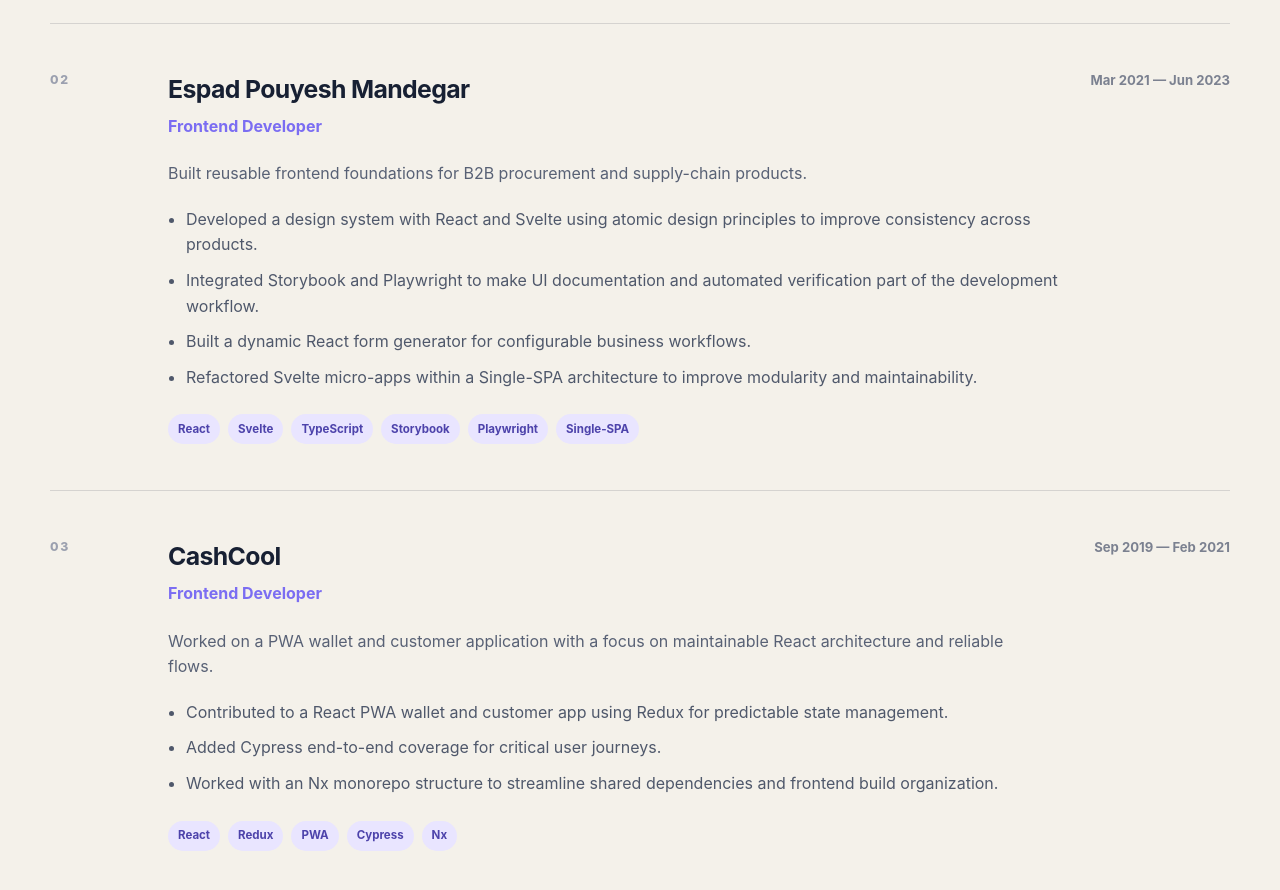
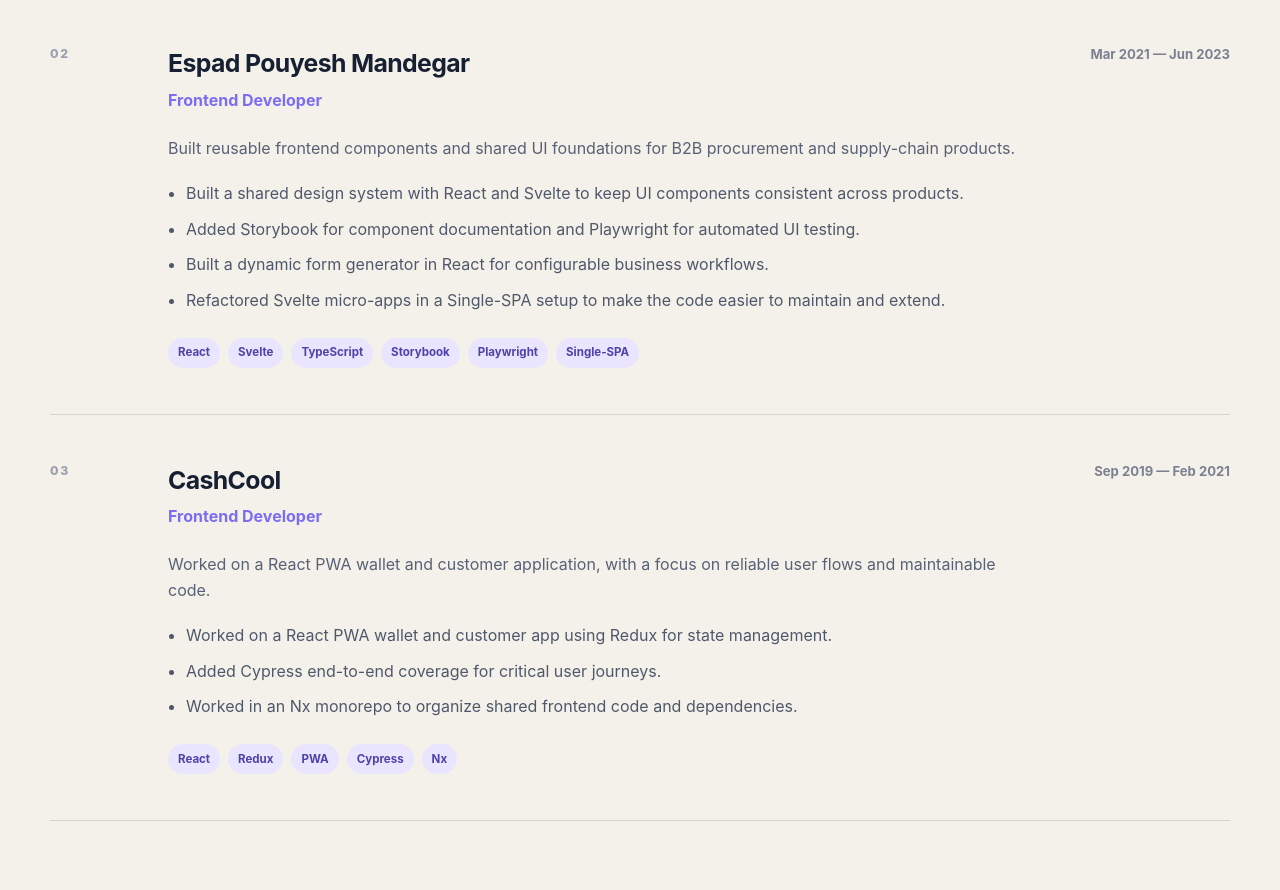
Before and after one commit to gitygity/Portfolio, a Next.js app: page /Portfolio/ in a window 1280 px wide. Shown: the part 2840-3730 px from the top of the page. Built offline with nearby package versions, Linux system fonts and the light colour scheme.

Commit message:
simplify experience copy

```diff
--- a/data/portfolio.ts
+++ b/data/portfolio.ts
@@ -14,7 +14,7 @@
     role: "Frontend Engineer (Software Engineer III / L4)",
     period: "Jul 2023 — Present",
     summary:
-      "Frontend engineering for financial products across investments, neobank experiences and customer-facing services.",
+      "Worked on customer-facing financial products, including investment and neobank features.",
     highlights: [
       "Rewrote a production Vue application in React with React Router and MUI in about two months. I used AI-assisted development to move faster, while still reviewing the implementation carefully and keeping the code maintainable.",
       "Worked closely with design and product to make the new version easier to use, improve the visual design and fix weak points in important user flows. We improved what we could on the frontend without creating unnecessary backend work.",
@@ -29,12 +29,12 @@
     role: "Frontend Developer",
     period: "Mar 2021 — Jun 2023",
     summary:
-      "Built reusable frontend foundations for B2B procurement and supply-chain products.",
+      "Built reusable frontend components and shared UI foundations for B2B procurement and supply-chain products.",
     highlights: [
-      "Developed a design system with React and Svelte using atomic design principles to improve consistency across products.",
-      "Integrated Storybook and Playwright to make UI documentation and automated verification part of the development workflow.",
-      "Built a dynamic React form generator for configurable business workflows.",
-      "Refactored Svelte micro-apps within a Single-SPA architecture to improve modularity and maintainability."
+      "Built a shared design system with React and Svelte to keep UI components consistent across products.",
+      "Added Storybook for component documentation and Playwright for automated UI testing.",
+      "Built a dynamic form generator in React for configurable business workflows.",
+      "Refactored Svelte micro-apps in a Single-SPA setup to make the code easier to maintain and extend."
     ],
     stack: ["React", "Svelte", "TypeScript", "Storybook", "Playwright", "Single-SPA"]
   },
@@ -43,11 +43,11 @@
     role: "Frontend Developer",
     period: "Sep 2019 — Feb 2021",
     summary:
-      "Worked on a PWA wallet and customer application with a focus on maintainable React architecture and reliable flows.",
+      "Worked on a React PWA wallet and customer application, with a focus on reliable user flows and maintainable code.",
     highlights: [
-      "Contributed to a React PWA wallet and customer app using Redux for predictable state management.",
+      "Worked on a React PWA wallet and customer app using Redux for state management.",
       "Added Cypress end-to-end coverage for critical user journeys.",
-      "Worked with an Nx monorepo structure to streamline shared dependencies and frontend build organization."
+      "Worked in an Nx monorepo to organize shared frontend code and dependencies."
     ],
     stack: ["React", "Redux", "PWA", "Cypress", "Nx"]
   }
```
